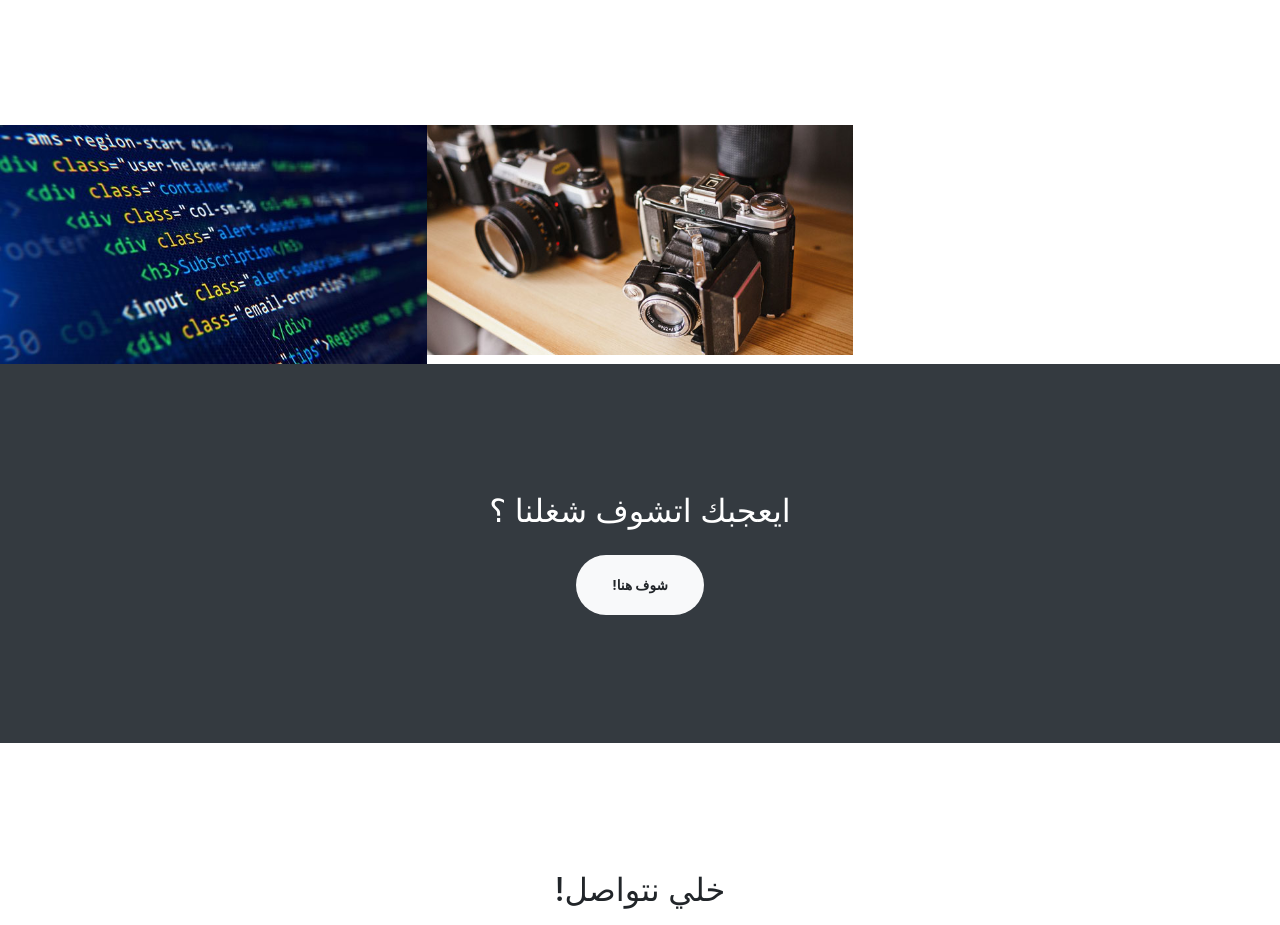
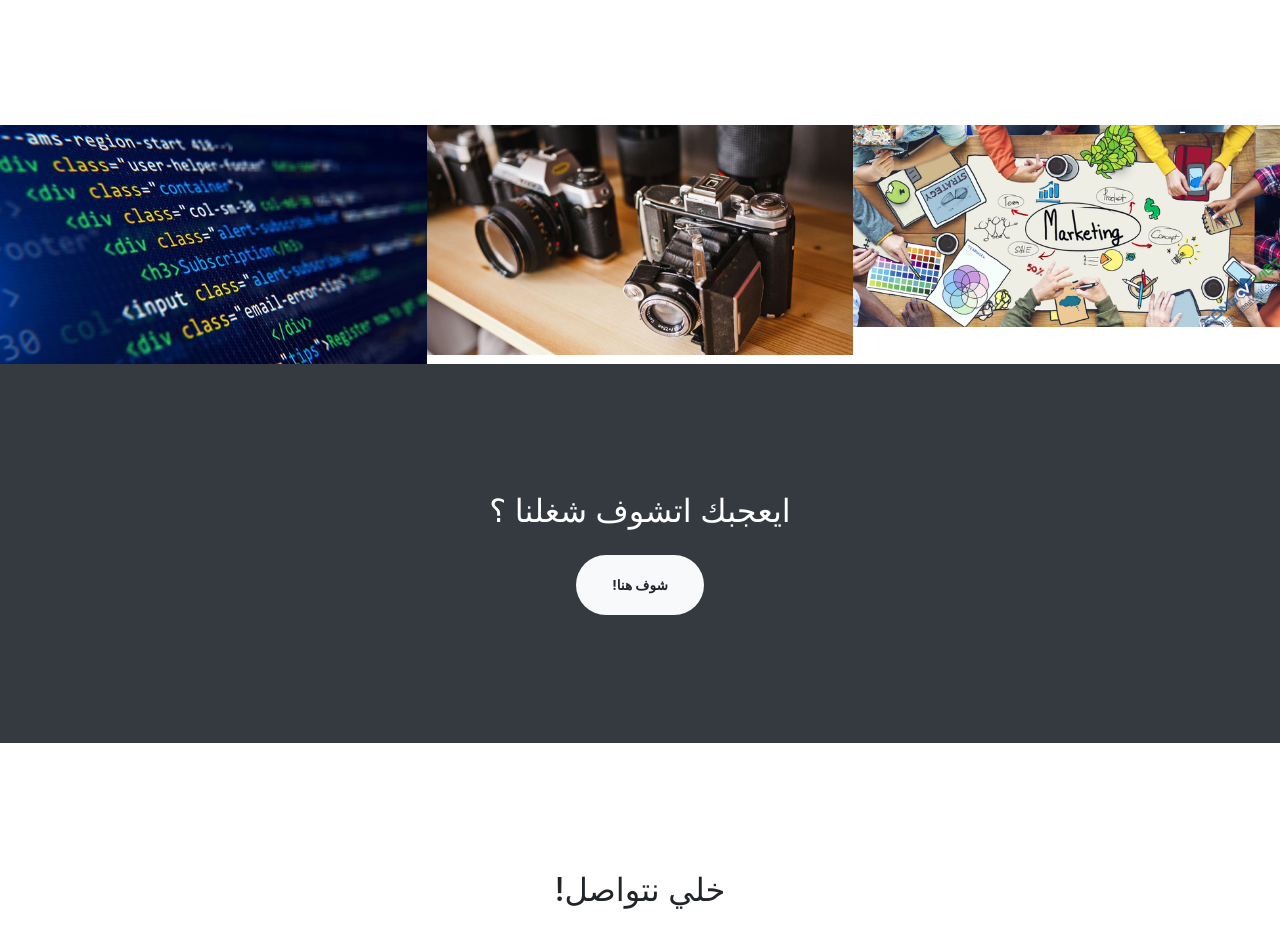
Before and after one commit to ta7shesh/Company, a plain HTML site: page index.html in a window 1280 px wide. Shown: the part 1748-2673 px from the top of the page. Drawn offline with nearby package versions, Linux system fonts and the light colour scheme; a web font is replaced by a local one.

Commit message:
Update index.html

```diff
--- a/index.html
+++ b/index.html
@@ -126,8 +126,8 @@
                         </a>
                     </div>
                     <div class="col-lg-4 col-sm-6">
-                        <a class="portfolio-box" href="assets/img/portfolio/fullsize/3.jpg">
-                            <img class="img-fluid" src="assets/img/portfolio/thumbnails/3.jpg" alt="" />
+                        <a class="portfolio-box" href="assets/img/portfolio/fullsize/3.png">
+                            <img class="img-fluid" src="assets/img/portfolio/thumbnails/3.png" alt="" />
                             <div class="portfolio-box-caption">
                                 <div class="project-category text-white-50">قسم التسويق</div>
                                 <div class="project-name">يعني الماركيتنك يعني الاقناع يعني ابيعك و تبيعني</div>
```
